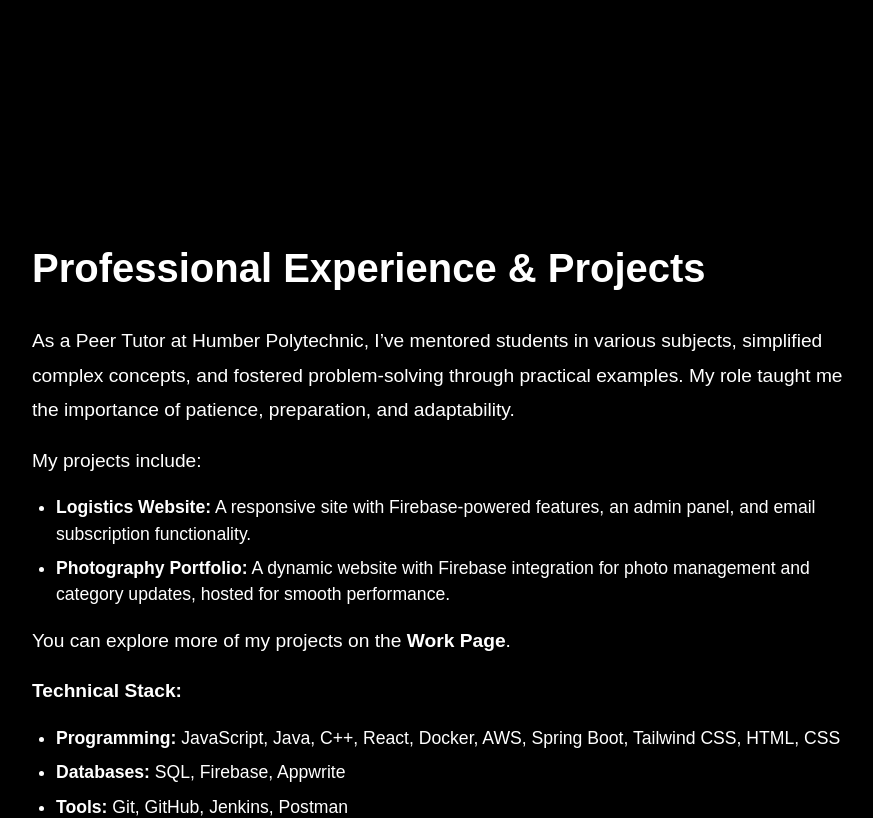
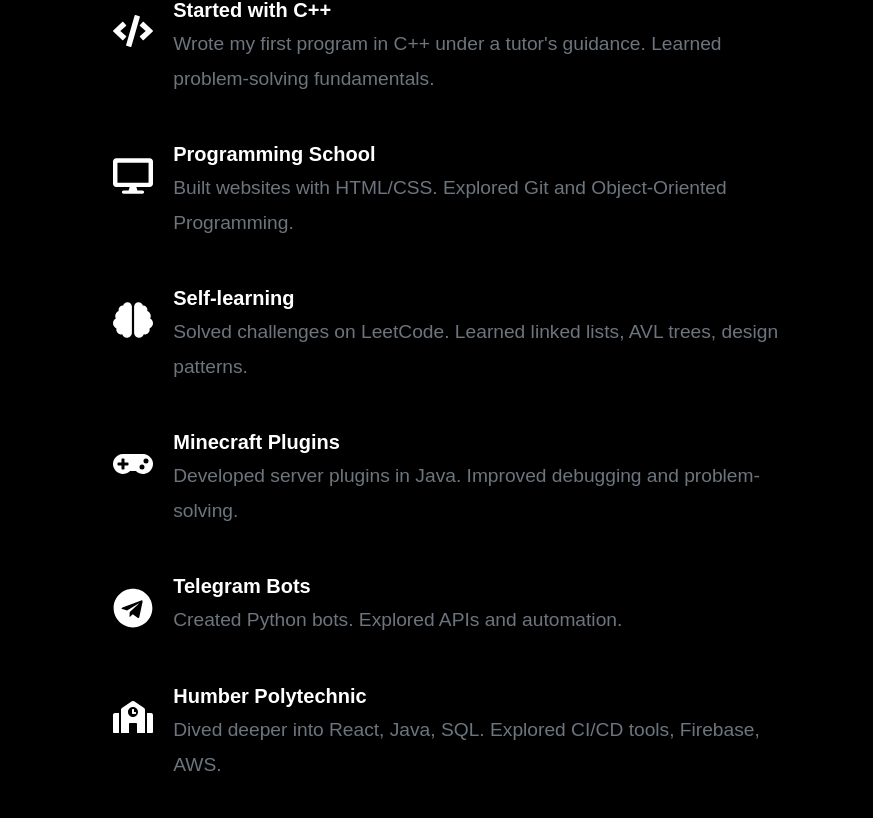
Before and after one commit to curash58/portfolio, a React (Create React App) app: page /info in a window 1280 px wide. Shown: the part 1629-2447 px from the top of the page, without its empty margins (335-1208 px from the left). Built offline with nearby package versions, Linux system fonts and the light colour scheme.

Commit message:
Add timeline

```diff
--- a/src/components/index.js
+++ b/src/components/index.js
@@ -4,3 +4,4 @@
 export { default as MainText } from './main-text/MainText';
 export { default as Preloader } from './preloader/Preloader';
 export { default as TreeModel } from './treemodel/Treemodel';
+export { default as Timeline } from './timeline/Timeline';
--- /dev/null
+++ b/src/components/timeline/Timeline.css
@@ -0,0 +1,34 @@
+.timeline {
+  position: relative;
+  margin: 0;
+  padding: 0;
+  list-style: none;
+}
+
+.timeline-item {
+  display: flex;
+  align-items: flex-start;
+  margin-bottom: 30px;
+}
+
+.timeline-icon {
+  font-size: 2.5rem; /* Make the icons larger */
+  color: #ffffff; /* Change icon color if needed */
+  margin-right: 20px; /* Add spacing between icon and content */
+}
+
+.timeline-content {
+  flex-grow: 1;
+}
+
+.timeline-content h5 {
+  margin: 0 0 5px;
+  font-size: 1.25rem; /* Adjust title size */
+  font-weight: bold;
+}
+
+.timeline-content p {
+  margin: 0;
+  font-size: 1rem; /* Adjust paragraph font size */
+  color: #6c757d;
+}
--- /dev/null
+++ b/src/components/timeline/Timeline.jsx
@@ -0,0 +1,72 @@
+import React from "react";
+import { FaCode, FaDesktop, FaBrain, FaGamepad, FaTelegram, FaSchool, FaTools, FaChartLine } from "react-icons/fa";
+import "./Timeline.css";
+
+const timelineData = [
+  {
+    icon: <FaCode />,
+    title: "Started with C++",
+    description: "Wrote my first program in C++ under a tutor's guidance. Learned problem-solving fundamentals.",
+  },
+  {
+    icon: <FaDesktop />,
+    title: "Programming School",
+    description: "Built websites with HTML/CSS. Explored Git and Object-Oriented Programming.",
+  },
+  {
+    icon: <FaBrain />,
+    title: "Self-learning",
+    description: "Solved challenges on LeetCode. Learned linked lists, AVL trees, design patterns.",
+  },
+  {
+    icon: <FaGamepad />,
+    title: "Minecraft Plugins",
+    description: "Developed server plugins in Java. Improved debugging and problem-solving.",
+  },
+  {
+    icon: <FaTelegram />,
+    title: "Telegram Bots",
+    description: "Created Python bots. Explored APIs and automation.",
+  },
+  {
+    icon: <FaSchool />,
+    title: "Humber Polytechnic",
+    description: "Dived deeper into React, Java, SQL. Explored CI/CD tools, Firebase, AWS.",
+  },
+  {
+    icon: <FaTools />,
+    title: "CI/CD Tools",
+    description: "Implemented Jenkins pipelines. Hosted websites with Firebase and AWS.",
+  },
+  {
+    icon: <FaChartLine />,
+    title: "Present",
+    description: "Continuously learning and improving. Applying knowledge to meaningful projects.",
+  },
+];
+
+const Timeline = () => {
+  return (
+    <div className="section section-md py-5">
+      <div className="container">
+        <div className="row mt-4">
+          <div className="col-md-10 mx-auto">
+            <div className="timeline">
+              {timelineData.map((item, index) => (
+                <div className="timeline-item" key={index}>
+                  <div className="timeline-icon">{item.icon}</div>
+                  <div className="timeline-content">
+                    <h5>{item.title}</h5>
+                    <p>{item.description}</p>
+                  </div>
+                </div>
+              ))}
+            </div>
+          </div>
+        </div>
+      </div>
+    </div>
+  );
+};
+
+export default Timeline;
--- a/src/containers/info/Info.jsx
+++ b/src/containers/info/Info.jsx
@@ -2,6 +2,7 @@
 import { Container, Row, Col, Nav, Navbar, Carousel } from "react-bootstrap";
 import "./Info.css";
 import "./CustomButton.css";
+import { Timeline } from "../../components";
 
 const CustomMenuButton = ({ isExpanded, onToggle }) => {
   return (
@@ -267,8 +268,10 @@
               delved deeper into React, Java, SQL, and CI/CD tools like Jenkins,
               Postman, and AWS, continuously expanding my expertise.
             </p>
+            <div className="timeline-container">
+              <Timeline />
+            </div>
           </div>
-
           <div
             id="professional-experience-projects"
             ref={sections["professional-experience-projects"]}
```
Also changed, not shown: src/containers/info/Info.css (line endings or trailing spaces).
